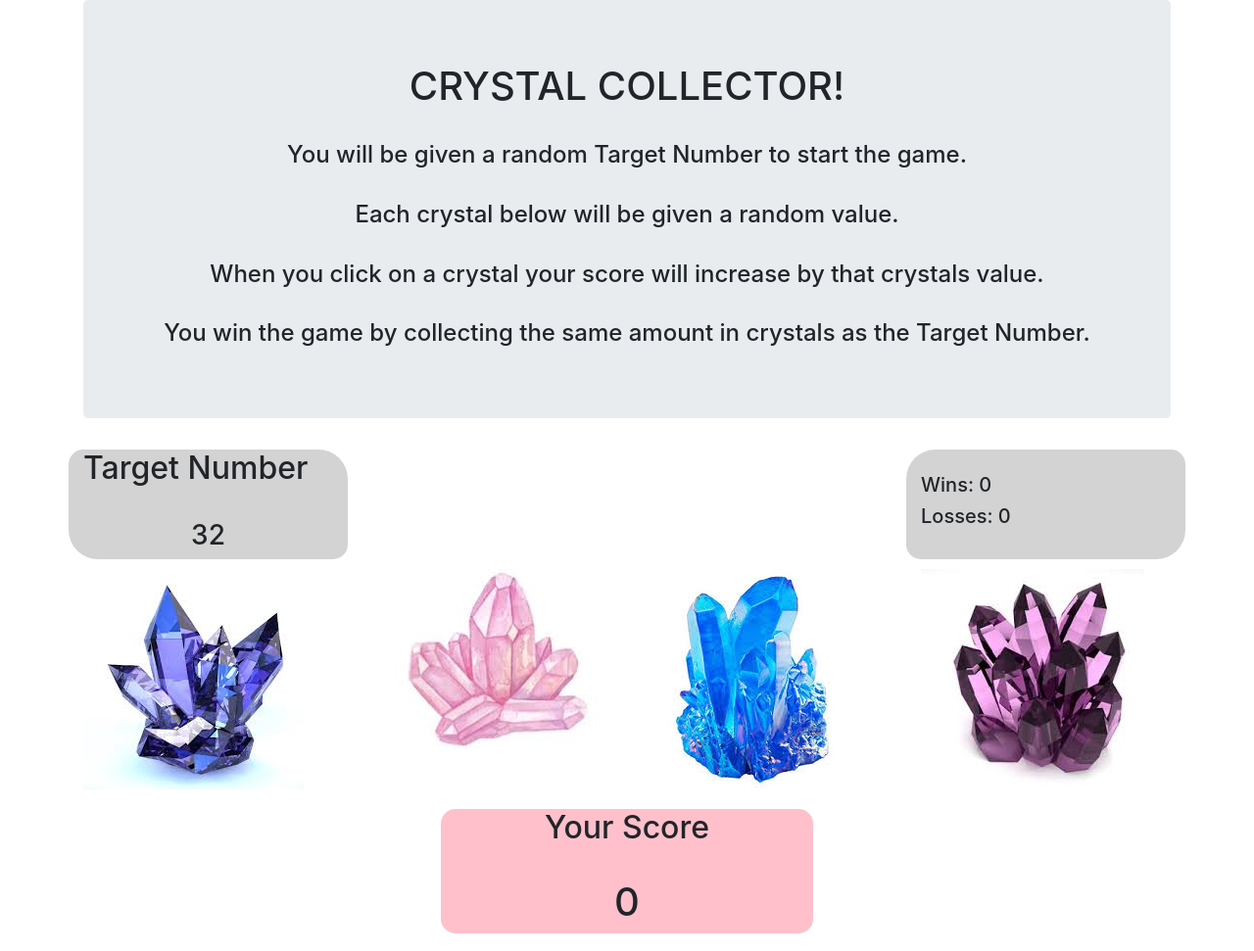
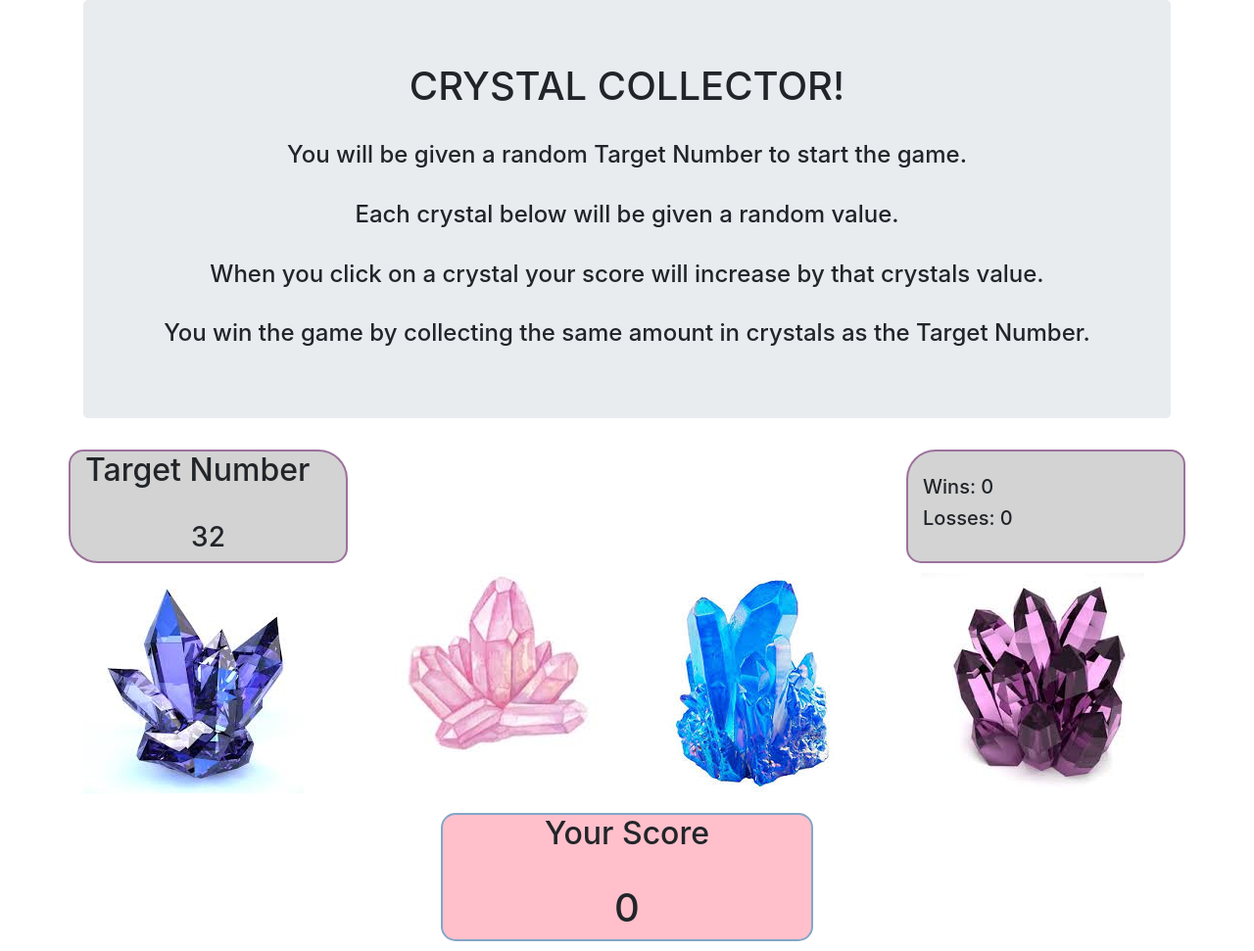
Before and after one commit to thargs/week-4-game, a plain HTML site: page index.html in a window 1280 px wide. Shown: the whole page at 98% size. Drawn offline with nearby package versions, Linux system fonts and the light colour scheme.

Commit message:
a little more

```diff
--- a/assets/css/style.css
+++ b/assets/css/style.css
@@ -7,13 +7,19 @@ body {
 }
 
 .targetNumber {
-	background-color: lightgray; border-radius: 15px 30px;
+	background-color: lightgray;
+	border-radius: 15px 30px;
+	border: 2px solid rgb(156, 114, 156);
 }
 
 .winsLosses {
-	background-color: lightgray; border-radius: 30px 15px;
+	background-color: lightgray;
+	border-radius: 30px 15px;
+	border: 2px solid rgb(156, 114, 156);
 }
 
 .score {
-	background-color: pink; border-radius: 15px;
+	background-color: pink;
+	border-radius: 15px;
+	border: 2px solid rgb(131, 166, 199);
 }
```
